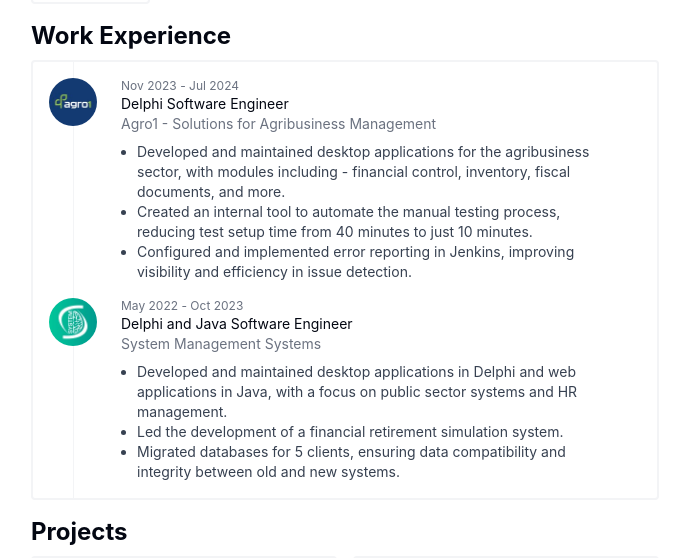
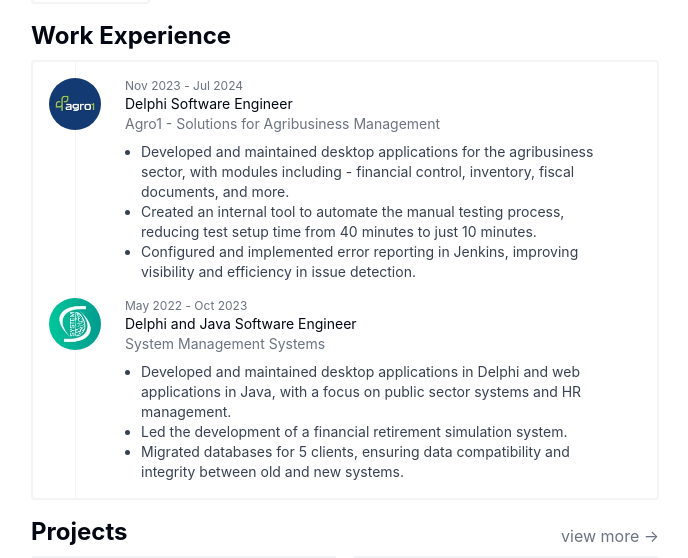
Before and after one commit to guilhermepereira2917/portfolio, a React (Vite) app: page / in a window 1280 px wide. Shown: the part 242-800 px from the top of the page, without its empty margins (295-983 px from the left). Built offline with nearby package versions, Linux system fonts and the light colour scheme.

Commit message:
add view more button to projects list

```diff
--- a/src/components/project/Projects.tsx
+++ b/src/components/project/Projects.tsx
@@ -2,12 +2,16 @@ import { ReactNode } from "react";
 import SectionHeading from "../common/SectionHeading";
 import { Project, projects } from "../../api/projects";
 import ProjectCard from "./ProjectCard";
+import { useTranslation } from "react-i18next";
+import { NavLink } from "react-router";
 
 interface ProjectsProps {
   show?: number,
 }
 
 export default function Projects({ show }: ProjectsProps): ReactNode {
+  const { t } = useTranslation()
+
   let projectsToShow = projects
   if (show) {
     projectsToShow = projectsToShow.filter((_, index) => index < show)
@@ -15,7 +19,15 @@ export default function Projects({ show }: ProjectsProps): ReactNode {
 
   return (
     <>
-      <SectionHeading langKey="projects.heading" className="mt-4" />
+      <div className="flex justify-between items-end pr-4">
+        <SectionHeading langKey="projects.heading" className="mt-4" />
+        {show && (
+          <NavLink to="/projects" className="text-secondary-text hover:text-primary-text hover:transition-all">
+            {t("projects.view_more") + " ->"}
+          </NavLink>
+        )}
+      </div>
+
       <section className="grid sm:grid-cols-2 grid-cols-1 gap-4 mx-4 mt-2">
         {projectsToShow.map((project: Project): ReactNode => {
           return <ProjectCard project={project} key={project.name} />
--- a/src/components/work/WorkTimeline.tsx
+++ b/src/components/work/WorkTimeline.tsx
@@ -8,7 +8,7 @@ export default function WorkTimeline(): ReactNode {
     <>
       <SectionHeading langKey="work.heading" />
       <section className="relative mx-4 mt-2 border-2 border-hover rounded">
-        <div className="absolute w-[1px] top-0 bottom-0 ml-[40px] -z-10 bg-hover" />
+        <div className="absolute w-[1px] top-0 bottom-0 ml-[42px] -z-10 bg-hover" />
         {workExperiences.map((workExperience: WorkExperience): ReactNode => {
           return <WorkComponent workExperience={workExperience} key={workExperience.name} />
         })}
@@ -47,7 +47,7 @@ function WorkComponent({ workExperience }: WorkComponentProps): ReactNode {
 
   return (
     <div className="m-4 flex">
-      <a href={url} target="_blank" className="size-12 aspect-square cursor-pointer">
+      <a href={url} target="_blank" className="size-[52px] aspect-square cursor-pointer">
         <img src={imgSrc} className="rounded-full aspect-square" />
       </a>
 
--- a/src/locales/en.json
+++ b/src/locales/en.json
@@ -25,6 +25,7 @@
   "work.system.bulet_point_3": "Migrated databases for 5 clients, ensuring data compatibility and integrity between old and new systems.",
 
   "projects.heading": "Projects",
+  "projects.view_more": "view more",
   "projects.source": "Source",
   "projects.try_it_out": "Try it out",
 
--- a/src/locales/pt.json
+++ b/src/locales/pt.json
@@ -24,6 +24,7 @@
   "work.system.bulet_point_3": "Migrei bancos de dados de 5 clientes, garantindo compatibilidade e integridade dos sistemas.",
 
   "projects.heading": "Projetos",
+  "projects.view_more": "ver mais",
   "projects.source": "Código",
   "projects.try_it_out": "Experimente",
 
```
